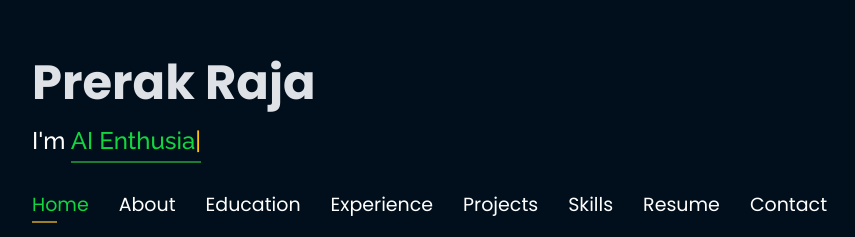
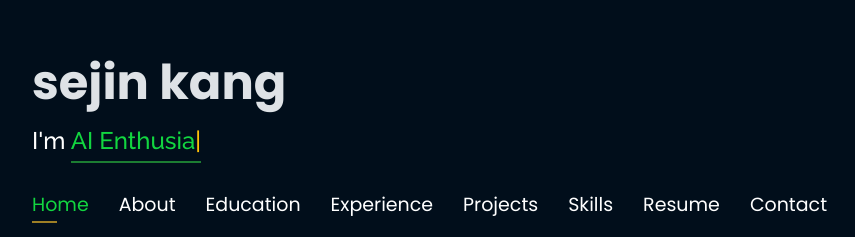
Before and after one commit to methanegyun/sejinkang.github.io, a plain HTML site: page index.html in a window 1280 px wide. Shown: the part 221-458 px from the top of the page, without its empty margins (53-908 px from the left). Drawn offline with nearby package versions, Linux system fonts and the light colour scheme.

Commit message:
Updated based on https://github.com/methanegyun/sejinkang.github.io

```diff
--- a/index.html
+++ b/index.html
@@ -63,7 +63,8 @@
 
     <div class="container">
 
-      <h1><a href="index.html">Prerak Raja</a></h1>
+      <h1><a href="index.html">sejin kang
+      </a></h1>
       <h2 style="color:#fff">I'm <span class="typing" style="color:#12D640"></span></h2>
       <nav class="nav-menu d-none d-lg-block">
         <ul>
```
